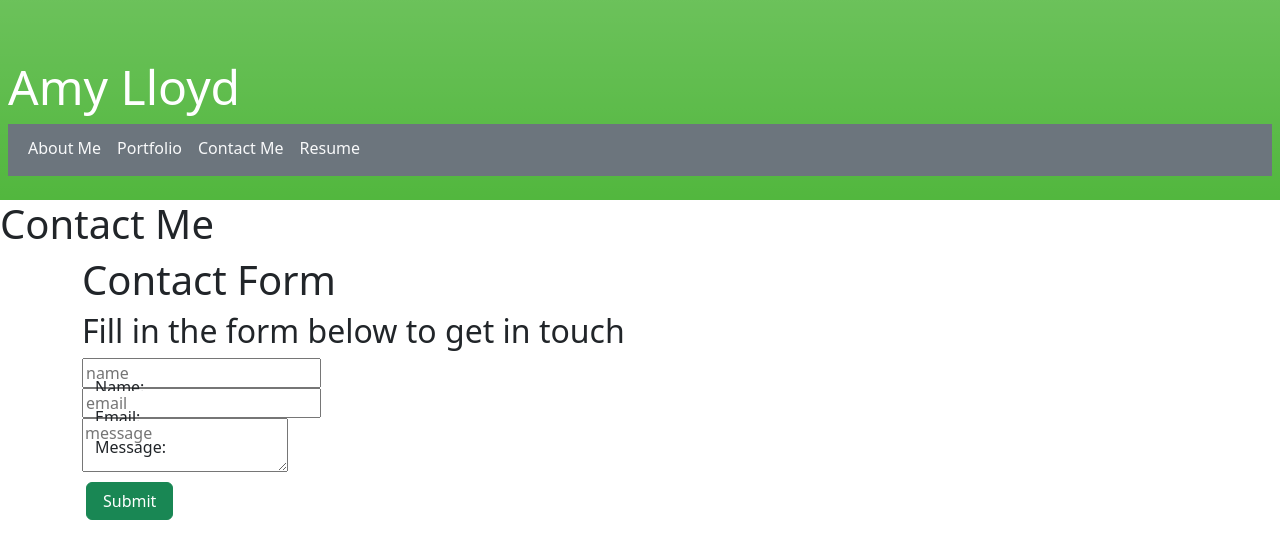
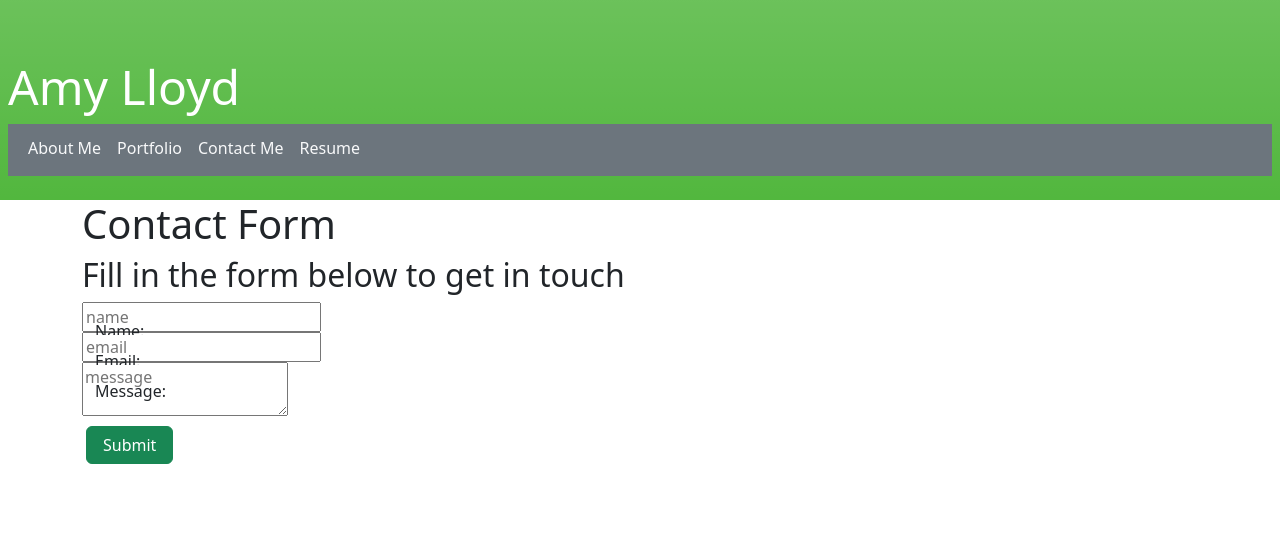
Before and after one commit to AmyLloyd/React-Portfolio, a React (Vite) app: page /contact in a window 1280 px wide. Shown: the top 558 px of the page. Built offline with nearby package versions, Linux system fonts and the light colour scheme.

Commit message:
check cli

```diff
--- a/src/pages/Contact.jsx
+++ b/src/pages/Contact.jsx
@@ -10,7 +10,6 @@ import Form from "../components/UI/ContactForm";
 export default function Contact() {
     return (
       <div>
-        <h1>Contact Me</h1>
         <Form />
       </div>
     );
```
